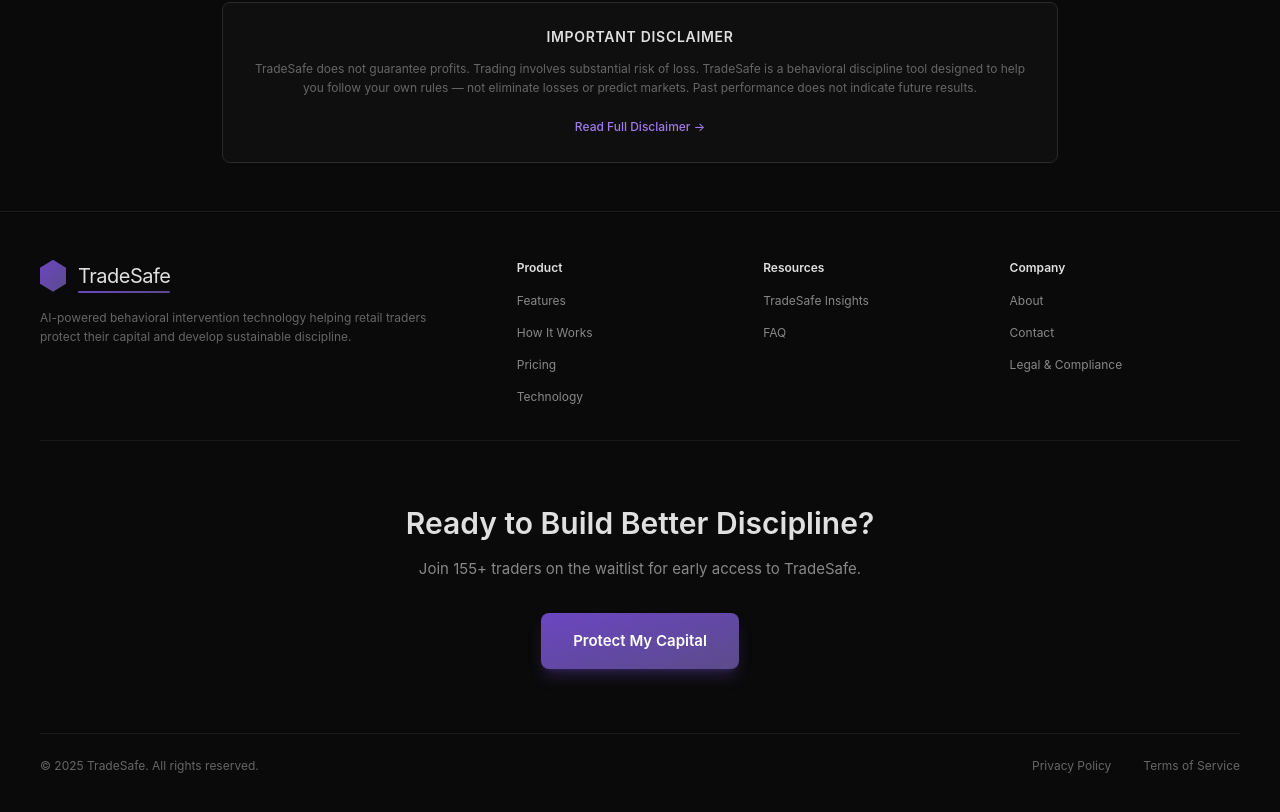
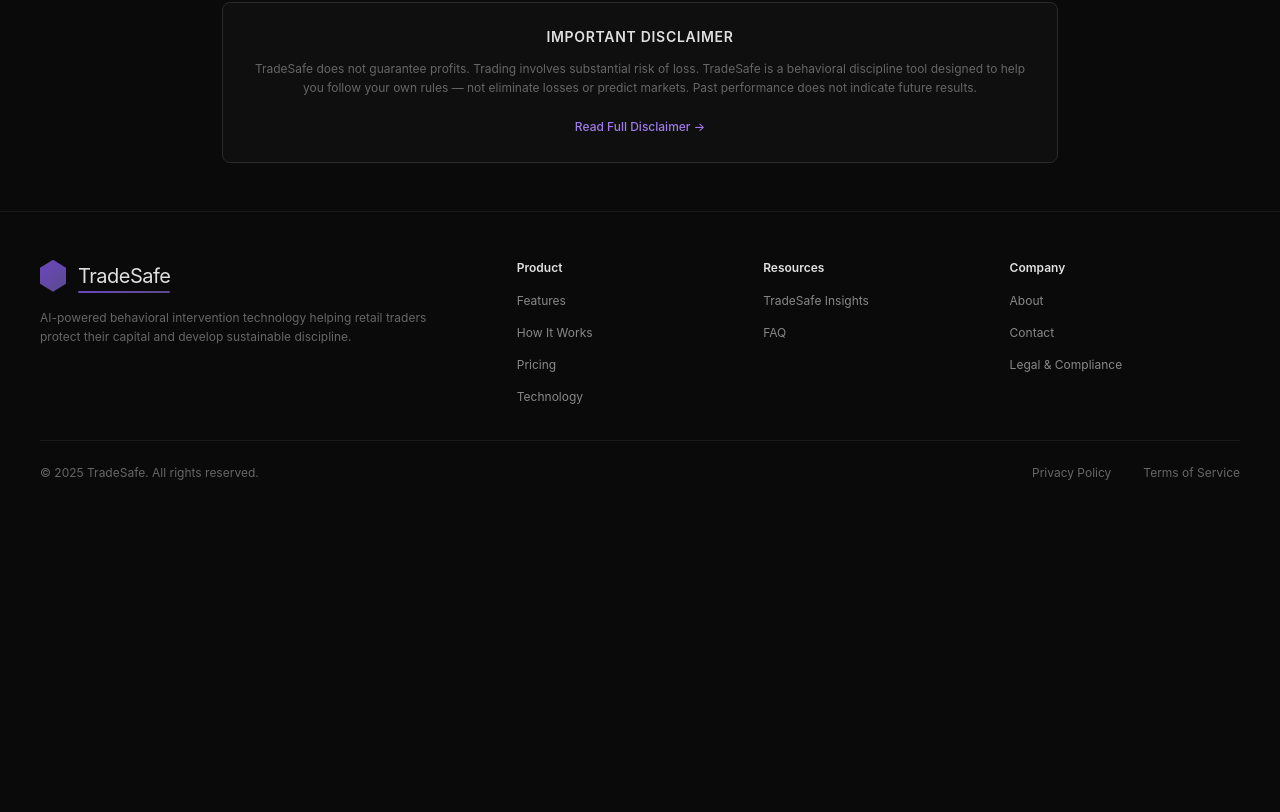
Before and after one commit to Trade-Safe/tradesafe-landing, a Next.js app: page / in a window 1280 px wide. Shown: the part 6441-7253 px from the top of the page. After the commit the page ends 6970 px from the top, so only its background shows below. Built offline with nearby package versions, Linux system fonts and the light colour scheme.

Commit message:
Update Footer.tsx

```diff
--- a/components/Footer.tsx
+++ b/components/Footer.tsx
@@ -107,22 +107,6 @@ export default function Footer({
             </div>
           </div>
 
-          {/* Pre-footer CTA */}
-          <div className="py-16 text-center border-t border-[#1a1a1a]">
-            <h3 className="text-3xl font-semibold text-[#e0e0e0] mb-4">
-              Ready to Build Better Discipline?
-            </h3>
-            <p className="text-[#888] mb-8 max-w-[500px] mx-auto leading-relaxed">
-              Join 155+ traders on the waitlist for early access to TradeSafe.
-            </p>
-            <button
-              onClick={() => setIsModalOpen(true)}
-              className="inline-block px-8 py-4 bg-gradient-to-br from-primary to-primary-dark text-white font-semibold rounded-lg hover:opacity-90 transition-opacity shadow-lg shadow-primary/30 cursor-pointer"
-            >
-              Protect My Capital
-            </button>
-          </div>
-
           {/* Footer bottom */}
           <div className="pt-6 border-t border-[#1a1a1a] flex flex-col md:flex-row justify-between items-center gap-4 text-[#666] text-xs">
             <p>&copy; 2025 TradeSafe. {rights}</p>
```
